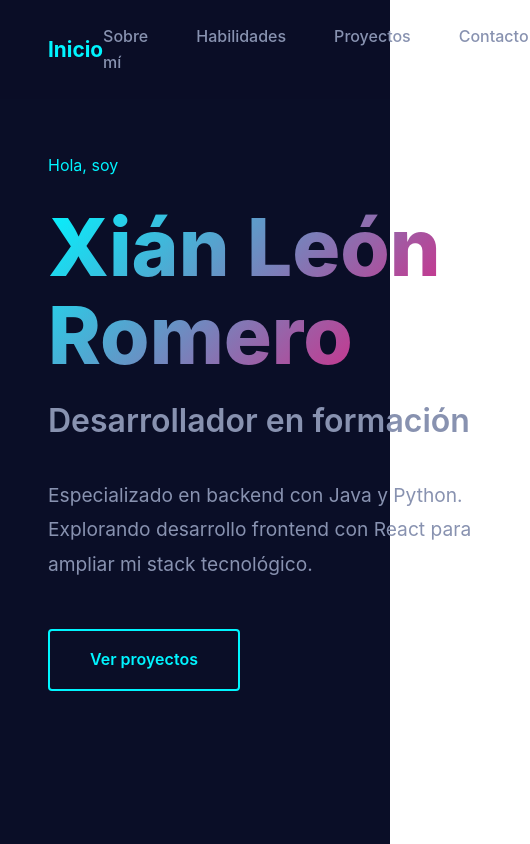
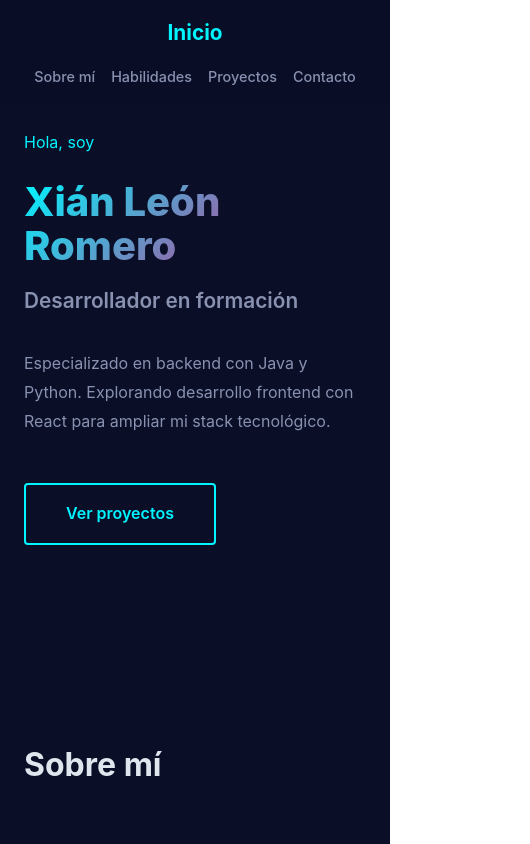
Before and after one commit to xianleonromero/portfolio, a React (Vite) app: page / in a window 390 px wide. Shown: the top 844 px of the page, 530 px wide, since content can reach past the window. Built offline with nearby package versions, Linux system fonts and the light colour scheme.

Commit message:
Responsive design for phones

```diff
--- a/src/App.css
+++ b/src/App.css
@@ -340,3 +340,62 @@ section {
   font-size: 0.9rem;
   border-top: 1px solid #1e293b;           /* Línea sutil arriba */
 }
+
+/* "RESPONSIVE" - para dispositivos móviles */
+
+@media (max-width: 768px) {
+  /* Navbar */
+  .navbar {
+    padding: 1rem;
+    flex-direction: column;
+    gap: 1rem;
+  }
+
+  .nav-menu {
+    gap: 1rem;
+    font-size: 0.9rem;
+  }
+
+  /* Hero */
+  .hero {
+    padding: 0 1.5rem;
+    min-height: 80vh;
+  }
+
+  .hero h1 {
+    font-size: 2.5rem; /* Reduce el tamaño en móvil */
+  }
+
+  .hero-subtitle {
+    font-size: 1.3rem;
+  }
+
+  .hero-description {
+    font-size: 1rem;
+  }
+
+  /* Secciones */
+  section {
+    padding: 4rem 1.5rem;
+  }
+
+  .section-title {
+    font-size: 2rem;
+  }
+
+  /* Skills y Projects */
+  .skills-grid,
+  .projects-grid {
+    grid-template-columns: 1fr; /* Una columna en móvil */
+  }
+
+  /* Contact */
+  .contact-email {
+    font-size: 1.3rem;
+    word-break: break-all; /* Rompe el email si es muy largo */
+  }
+
+  .social-links {
+    gap: 1rem;
+  }
+}
```
